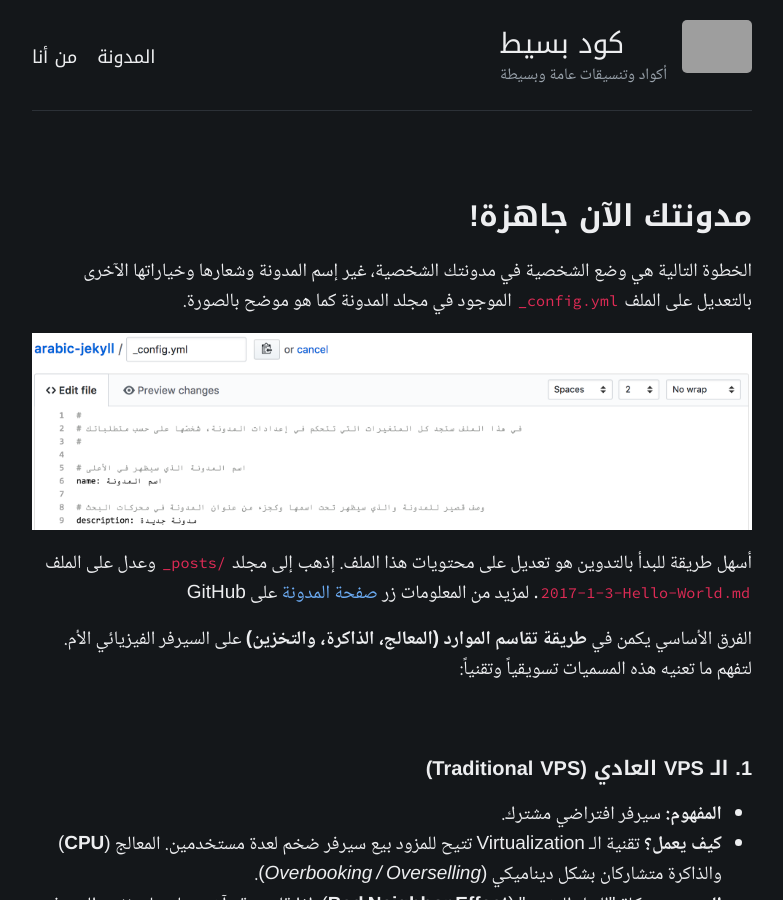
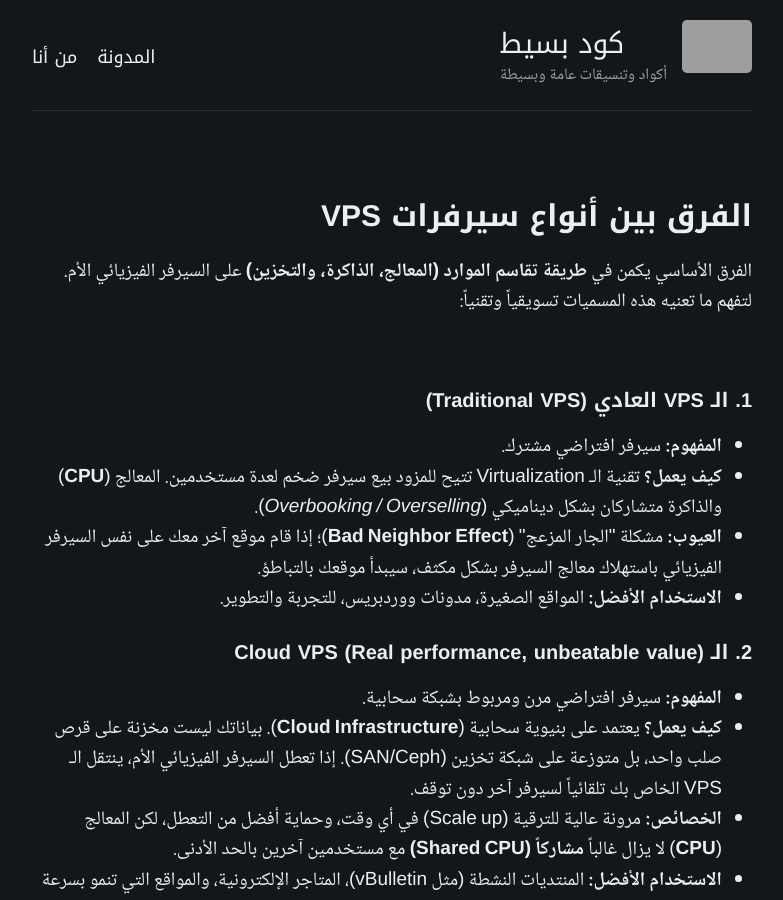
Before and after one commit to Istitutodimedi6654/istitutodimedi6654.github.io, a Jekyll site: the page built from _posts/2026-9-2-My-Blog-A.md, in a window 1280 px wide and 900 px high. Shown: the whole window, without its empty margins (248-1031 px from the left). Built offline with Jekyll 4.4.1, drawn with Linux system fonts in a browser that asks for light colours; grey boxes are pictures that could not be loaded.

Commit message:
Change blog post title and update content
Updated blog post title and content to discuss VPS types.

```diff
--- a/_posts/2026-9-2-My-Blog-A.md
+++ b/_posts/2026-9-2-My-Blog-A.md
@@ -1,16 +1,7 @@
 ---
 layout: post
-title: مدونتك الآن جاهزة!
+title: الفرق بين أنواع سيرفرات VPS
 ---
-
-
-الخطوة التالية هي وضع الشخصية في مدونتك الشخصية، غير إسم المدونة وشعارها وخياراتها الآخرى بالتعديل على الملف `_config.yml` الموجود في مجلد المدونة كما هو موضح بالصورة.
-
-![_config.yml]({{ site.baseurl }}/images/config.png)
-
-أسهل طريقة للبدأ بالتدوين هو تعديل على محتويات هذا الملف. إذهب إلى مجلد `_posts/` وعدل على الملف `2017-1-3-Hello-World.md`. لمزيد من المعلومات زر [صفحة المدونة](https://github.com/a3ammar/jekyll-now) على GitHub
-
-
 <div>الفرق الأساسي يكمن في <strong>طريقة تقاسم الموارد (المعالج، الذاكرة، والتخزين)</strong> على السيرفر الفيزيائي الأم. لتفهم ما تعنيه هذه المسميات تسويقياً وتقنياً:</div>
 <br>
 <h3>1. الـ VPS العادي (Traditional VPS)</h3>
@@ -18,6 +9,7 @@ title: مدونتك الآن جاهزة!
 <li>
 <div><strong>المفهوم:</strong> سيرفر افتراضي مشترك.</div>
 </li>
+
 <li>
 <div><strong>كيف يعمل؟</strong> تقنية الـ Virtualization تتيح للمزود بيع سيرفر ضخم لعدة مستخدمين. المعالج (<strong>CPU</strong>) والذاكرة متشاركان بشكل ديناميكي (<em>Overbooking / Overselling</em>).</div>
 </li>
```
